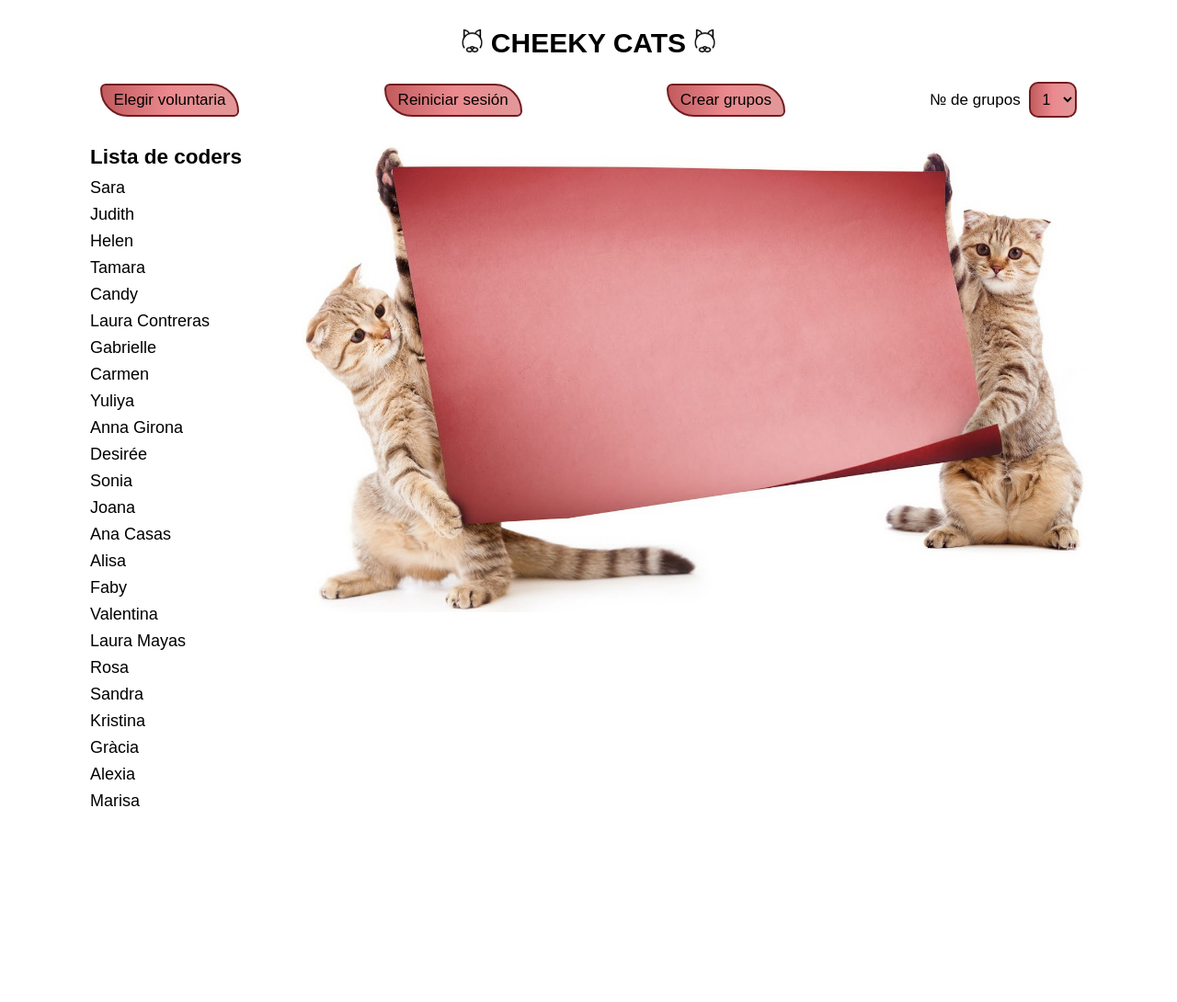
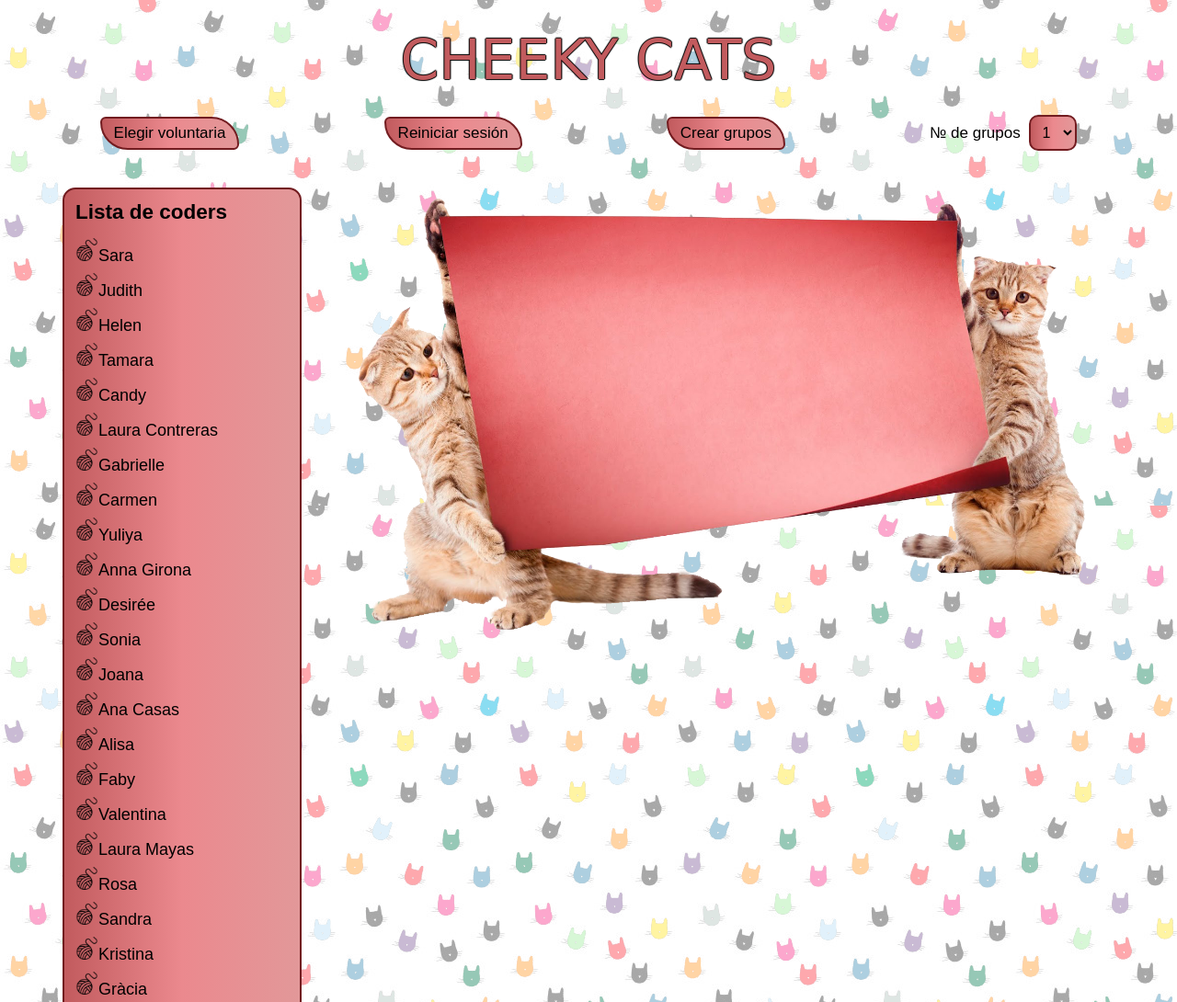
Before and after one commit to joanalr1968/wheel-of-doom, a plain HTML site: page index.html in a window 1280 px wide. Shown: the top 1090 px of the page at 92% size. Before the commit the page ends 920 px from the top, so only its background shows below. Drawn offline with nearby package versions, Linux system fonts and the light colour scheme; a web font is replaced by a local one.

Commit message:
nuevo titulo, fondo y ovillos

```diff
--- a/index.html
+++ b/index.html
@@ -5,7 +5,11 @@
 	<meta charset="UTF-8">
 	<meta http-equiv="X-UA-Compatible" content="IE=edge">
 	<meta name="viewport" content="width=device-width, initial-scale=1.0">
-	<title>CHEEKY CATS</title>
+    <link rel="preconnect" href="https://fonts.googleapis.com">
+	<link rel="preconnect" href="https://fonts.gstatic.com" crossorigin>
+	<link href="https://fonts.googleapis.com/css2?family=Rubik+Beastly&display=swap" rel="stylesheet">
+
+	<title>Cheeky Cats</title>
     <link rel="shortcut icon" href="/img/mascara-de-gato.ico">
 	<link rel="stylesheet" href="style.css">
 	<script src="https://ajax.googleapis.com/ajax/libs/jquery/3.5.1/jquery.min.js"></script>
@@ -16,7 +20,7 @@
 <body>
 	<header>
 		<h1>
-		<img class="mascara" src="/img/mascara-de-gato.ico" alt="máscara de gato"/>  CHEEKY CATS  <img class="mascara" src="/img/mascara-de-gato.ico" alt="máscara de gato"/>
+		cheeky cats
 		</h1>
 	</header>
 	<main class="container">
@@ -48,35 +52,35 @@
 					Lista de coders
 				</h2>
 				<ul class="list">
-					<li class="coder">Sara</li>
-					<li class="coder">Judith</li>
-					<li class="coder">Helen</li>
-					<li class="coder">Tamara</li>
-					<li class="coder">Candy</li>
-					<li class="coder">Laura Contreras</li>
-					<li class="coder">Gabrielle</li>
-					<li class="coder">Carmen</li>
-					<li class="coder">Yuliya</li>
-					<li class="coder">Anna Girona</li>
-					<li class="coder">Desirée</li>
-					<li class="coder">Sonia</li>
-					<li class="coder">Joana</li>
-					<li class="coder">Ana Casas</li>
-					<li class="coder">Alisa</li>
-					<li class="coder">Faby</li>
-					<li class="coder">Valentina</li>
-					<li class="coder">Laura Mayas</li>
-					<li class="coder">Rosa</li>
-					<li class="coder">Sandra</li>
-					<li class="coder">Kristina</li>
-					<li class="coder">Gràcia</li>
-					<li class="coder">Alexia</li>
-					<li class="coder">Marisa</li>
+					<li class="coder"><img class="ovillo" src="/img/juguete-de-gato.ico">Sara</li>
+					<li class="coder"><img class="ovillo" src="/img/juguete-de-gato.ico">Judith</li>
+					<li class="coder"><img class="ovillo" src="/img/juguete-de-gato.ico">Helen</li>
+					<li class="coder"><img class="ovillo" src="/img/juguete-de-gato.ico">Tamara</li>
+					<li class="coder"><img class="ovillo" src="/img/juguete-de-gato.ico">Candy</li>
+					<li class="coder"><img class="ovillo" src="/img/juguete-de-gato.ico">Laura Contreras</li>
+					<li class="coder"><img class="ovillo" src="/img/juguete-de-gato.ico">Gabrielle</li>
+					<li class="coder"><img class="ovillo" src="/img/juguete-de-gato.ico">Carmen</li>
+					<li class="coder"><img class="ovillo" src="/img/juguete-de-gato.ico">Yuliya</li>
+					<li class="coder"><img class="ovillo" src="/img/juguete-de-gato.ico">Anna Girona</li>
+					<li class="coder"><img class="ovillo" src="/img/juguete-de-gato.ico">Desirée</li>
+					<li class="coder"><img class="ovillo" src="/img/juguete-de-gato.ico">Sonia</li>
+					<li class="coder"><img class="ovillo" src="/img/juguete-de-gato.ico">Joana</li>
+					<li class="coder"><img class="ovillo" src="/img/juguete-de-gato.ico">Ana Casas</li>
+					<li class="coder"><img class="ovillo" src="/img/juguete-de-gato.ico">Alisa</li>
+					<li class="coder"><img class="ovillo" src="/img/juguete-de-gato.ico">Faby</li>
+					<li class="coder"><img class="ovillo" src="/img/juguete-de-gato.ico">Valentina</li>
+					<li class="coder"><img class="ovillo" src="/img/juguete-de-gato.ico">Laura Mayas</li>
+					<li class="coder"><img class="ovillo" src="/img/juguete-de-gato.ico">Rosa</li>
+					<li class="coder"><img class="ovillo" src="/img/juguete-de-gato.ico">Sandra</li>
+					<li class="coder"><img class="ovillo" src="/img/juguete-de-gato.ico">Kristina</li>
+					<li class="coder"><img class="ovillo" src="/img/juguete-de-gato.ico">Gràcia</li>
+					<li class="coder"><img class="ovillo" src="/img/juguete-de-gato.ico">Alexia</li>
+					<li class="coder"><img class="ovillo" src="/img/juguete-de-gato.ico">Marisa</li>
 				</ul>
 			</div>
 
 			<div class="image">
-				<img src="img/cats-dia.jpg" alt="gatos con pizarra">
+				<img src="/img/cats-noche.png" alt="gatos con pizarra">
 			</div>
 		</div>
 		<div class="answer">
--- a/style.css
+++ b/style.css
@@ -9,15 +9,27 @@ body {
 	font-family: Arial, Helvetica, sans-serif;
 	font-size: 15px;
 	margin: 30px;
+	background-image: url(/img/Fondo-gato.colores.png);
 }
 
 h1 {
 	text-align: center;
+	text-transform: uppercase;
+	font-family: "Rubik Beastly", cursive;
+	font-size: 60px;
+	font-weight: 400;
+	color: #c25b5e;
+	text-shadow: 1px 0 1px #000,
+0 1px 1px #000,
+-1px 0 1px #000,
+0 -1px 1px #000;
+
+
 }
 
-.mascara {
-	width: 25px;
-}
+
+
+
 
 
 
@@ -64,11 +76,17 @@ h1 {
 }
 
 .list-content {
-	width: 200px; /*tiene ancho de 20% de su contenedor padre que tiene class="content"*/
+	width: 260px; /*tiene ancho de 20% de su contenedor padre que tiene class="content"*/
+	background-color: #eb898e;
+	background: linear-gradient(to right, #c25b5e, #eb898e, #e29899);
+	border-radius: 14px;
+	border: 2px solid #721c20;
+	padding: 12px;
+	margin-top: 10px;
 }
 
 .list-title {
-	margin-bottom: 10px;
+	margin-bottom: 15px;
 }
 
 .list {
@@ -80,6 +98,15 @@ h1 {
 	margin-bottom: 8px;
 }
 
+.coder li::before {
+	content: "";
+background: url("../img/juguete-de-gato.ico");
+}
+
+.coder:last-child
+{
+	margin-bottom: 0px;
+}
 .image {
 	width: 70%; /*tiene ancho de 70% de su contenedor padre que tiene class="content"*/
 }
@@ -89,6 +116,10 @@ h1 {
 	/*margin: 30px 0;*/
 }
 
+.ovillo {
+	width: 25px;
+}
+
 /*LISTA DE COLORES
 #c25b5e
 #a53439
```
